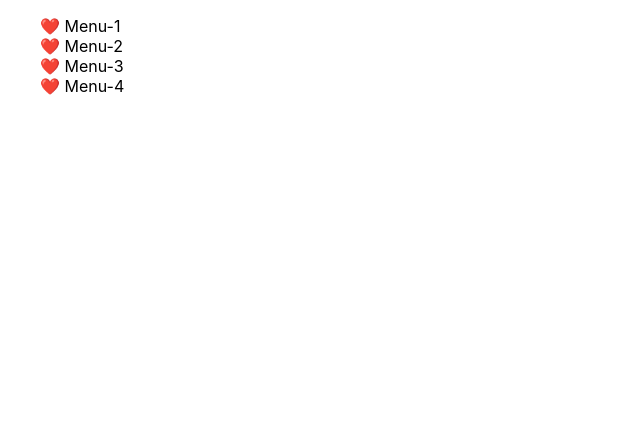
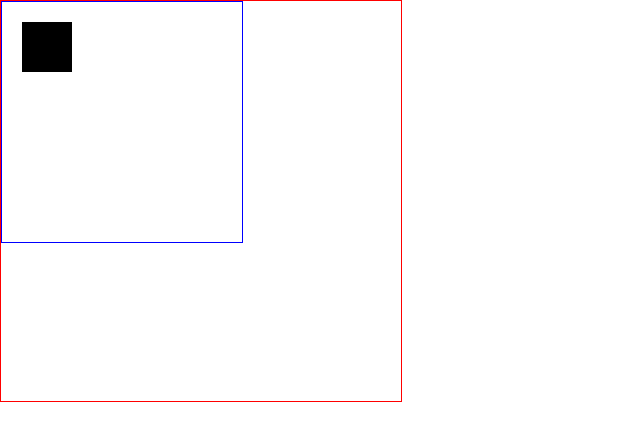
Before and after one commit to wjdxodbs/html-css-publishing-class, a React (Create React App) app: page / in a window 1280 px wide. Shown: the top 440 px of the page, without its empty margins (0-640 px from the left). Built offline with nearby package versions, Linux system fonts and the light colour scheme.

Commit message:
css 자손선택자 vs 자식선택자, 부모요소 vs 자식요소

```diff
--- a/src/App.js
+++ b/src/App.js
@@ -1,9 +1,10 @@
 import Html5Core from "./components/Html5Core";
 import CssCore from "./components/CssCore";
 import CssFormatting from "./components/CssFormatting";
+import CssSelecter from "./components/CssSelecter";
 
 function App() {
-  return <CssFormatting />;
+  return <CssSelecter />;
 }
 
 export default App;
--- a/src/components/CssFormatting.css
+++ b/src/components/CssFormatting.css
@@ -19,10 +19,10 @@ p.text {
   text-align: justify;
 } */
 
-.menu {
+/* .menu {
   list-style: none;
 
   & li::before {
     content: "❤️ ";
   }
-}
+} */
--- /dev/null
+++ b/src/components/CssSelecter.css
@@ -0,0 +1,30 @@
+/* .parent {
+  border: 1px solid red;
+  width: 600px;
+  height: 200px;
+}
+
+.child {
+  border: 1px solid blue;
+  width: 200px;
+  height: 50px;
+} */
+
+.box {
+  border: 1px solid red;
+  width: 400px;
+  height: 400px;
+
+  & > div {
+    border: 1px solid blue;
+    width: 200px;
+    height: 200px;
+    padding: 20px;
+
+    & div {
+      width: 50px;
+      height: 50px;
+      background-color: #000;
+    }
+  }
+}
--- /dev/null
+++ b/src/components/CssSelecter.jsx
@@ -0,0 +1,19 @@
+import "./CssSelecter.css";
+
+const CssSelecter = () => {
+  return (
+    // <div className="parent">
+    //   <div className="child">
+    //     <div></div>
+    //   </div>
+    // </div>
+
+    <div className="box">
+      <div>
+        <div></div>
+      </div>
+    </div>
+  );
+};
+
+export default CssSelecter;
```
